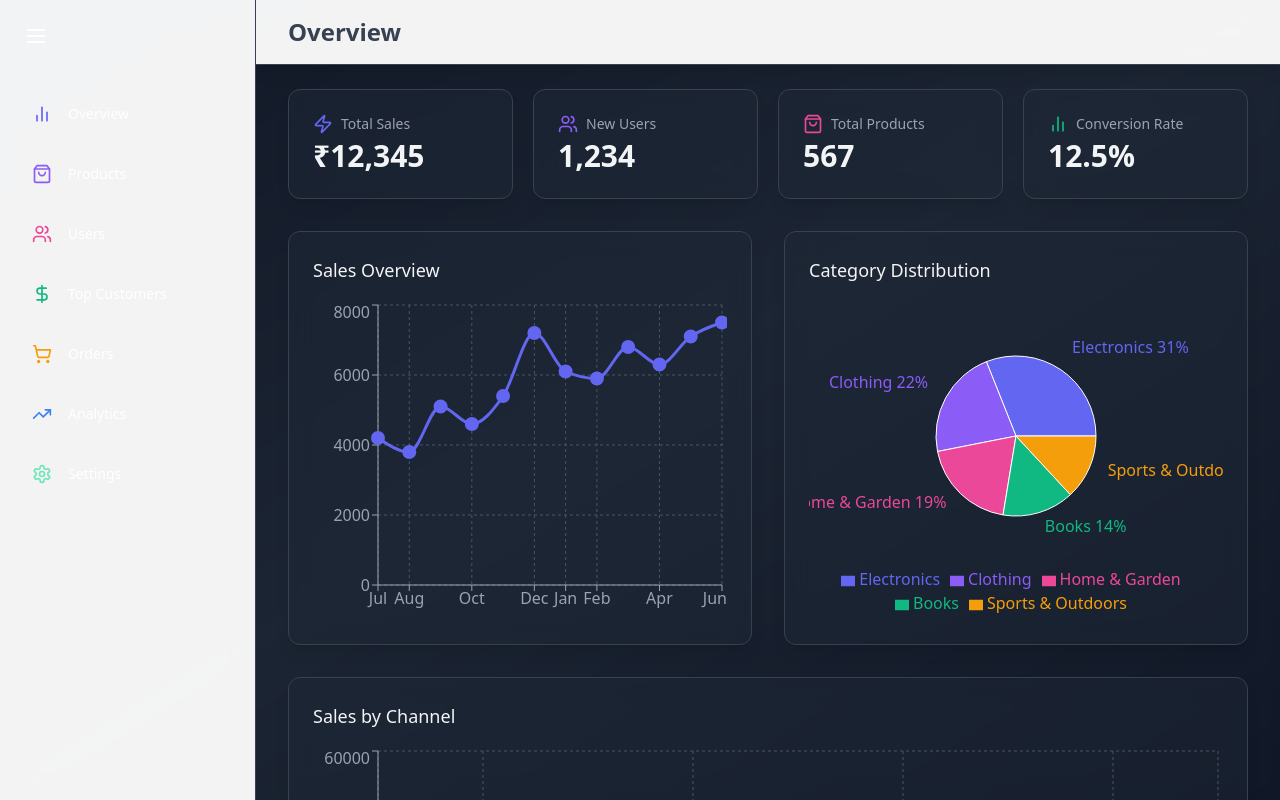
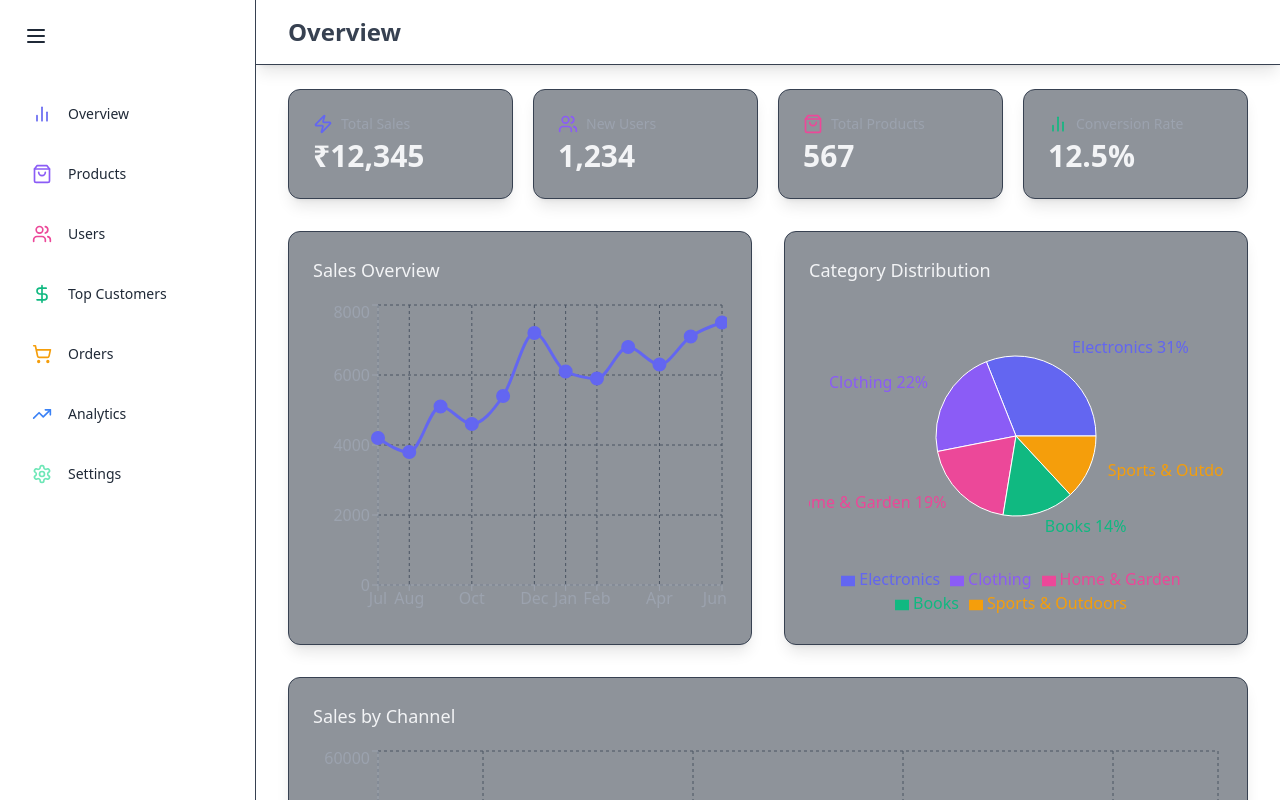
Before and after one commit to SohamShewde/Dashboard, a React (Vite) app in the folder sidebar/: page / in a window 1280 px wide. Built offline with nearby package versions, Linux system fonts and the light colour scheme.

Commit message:
bg change

```diff
--- a/sidebar/src/App.jsx
+++ b/sidebar/src/App.jsx
@@ -12,10 +12,10 @@ import SettingsPage from "./pages/SettingsPage";
 
 function App() {
 	return (
-		<div className='flex h-screen bg-gray-900 text-gray-100 overflow-hidden'>
+		<div className='flex h-screen bg-gray-900 text-black overflow-hidden'>
 			{/* BG */}
 			<div className='fixed inset-0 z-0'>
-				<div className='absolute inset-0 bg-gradient-to-br from-gray-900 via-gray-800 to-gray-900 opacity-80' />
+				<div className='absolute inset-0  bg-white ' />
 				<div className='absolute inset-0 backdrop-blur-sm' />
 			</div>
 
--- a/sidebar/src/components/common/Sidebar.jsx
+++ b/sidebar/src/components/common/Sidebar.jsx
@@ -28,12 +28,12 @@ const Sidebar = () => {
 			}`}
 			animate={{ width: isSidebarOpen ? 256 : 80 }}
 		>
-			<div className='h-full bg-white bg-opacity-95 backdrop-blur-md p-4 flex flex-col border-r border-gray-700 text-gray-800 hover:text-white'>
+			<div className='h-full bg-white bg-opacity-95 backdrop-blur-md p-4 flex flex-col border-r border-gray-700 text-gray-800 '>
 				<motion.button
 					whileHover={{ scale: 1.1 }}
 					whileTap={{ scale: 0.9 }}
 					onClick={() => setIsSidebarOpen(!isSidebarOpen)}
-					className='p-2 rounded-full hover:bg-gray-700 transition-colors max-w-fit'
+					className='p-2 rounded-full hover:bg-gray-100 max-w-fit'
 				>
 					<Menu size={24} />
 				</motion.button>
@@ -41,7 +41,7 @@ const Sidebar = () => {
 				<nav className='mt-8 flex-grow'>
 					{SIDEBAR_ITEMS.map((item) => (
 						<Link key={item.href} to={item.href}>
-							<motion.div className='flex items-center p-4 text-sm font-medium rounded-lg hover:bg-gray-700 transition-colors mb-2'>
+							<motion.div className='flex items-center p-4 text-sm font-medium rounded-lg hover:bg-gray-700 transition-colors mb-2 hover:text-white'>
 								<item.icon size={20} style={{ color: item.color, minWidth: "20px" }} />
 								<AnimatePresence>
 									{isSidebarOpen && (
--- a/sidebar/src/components/top-customer/SalesOverviewChart.jsx
+++ b/sidebar/src/components/top-customer/SalesOverviewChart.jsx
@@ -72,14 +72,14 @@ const SalesOverviewChart = () => {
         {Object.keys(spcData).map((parameterId) => (
           <motion.div
             key={parameterId}
-            className="p-6 border rounded-xl bg-gray-800 bg-opacity-50 shadow-lg cursor-pointer"
+            className="p-6 border rounded-xl bg-gray-900 opacity-95 shadow-lg cursor-pointer"
             onClick={() => setExpandedChart(expandedChart === parameterId ? null : parameterId)}
             style={{
               width: chartCount === 1 ? '100%' : 'auto',
               height: chartCount === 1 ? '500px' : 'auto'
             }}
           >
-            <h2 className="text-lg font-semibold text-center text-gray-300">Parameter {parameterId}</h2>
+            <h2 className="text-lg font-semibold text-center text-white">Parameter {parameterId}</h2>
             <DynamicChart parameterId={parameterId} isExpanded={expandedChart === parameterId} />
           </motion.div>
         ))}
@@ -99,7 +99,7 @@ const SalesOverviewChart = () => {
             >
               X
             </button>
-            <h2 className="text-2xl font-semibold text-center text-gray-300 mb-4">Parameter {expandedChart}</h2>
+            <h2 className="text-2xl font-semibold text-center text-gray-100 mb-4">Parameter {expandedChart}</h2>
             <DynamicChart parameterId={expandedChart} isExpanded={true} />
 
             {/* Legend */}
```
